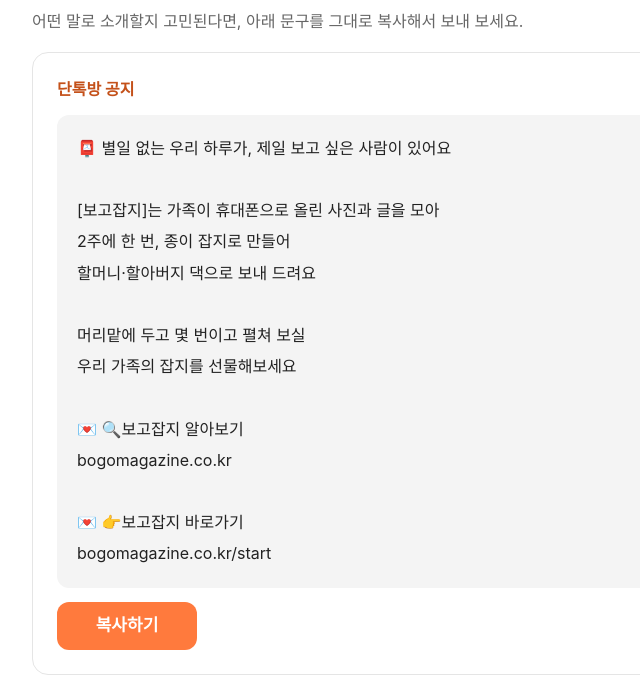
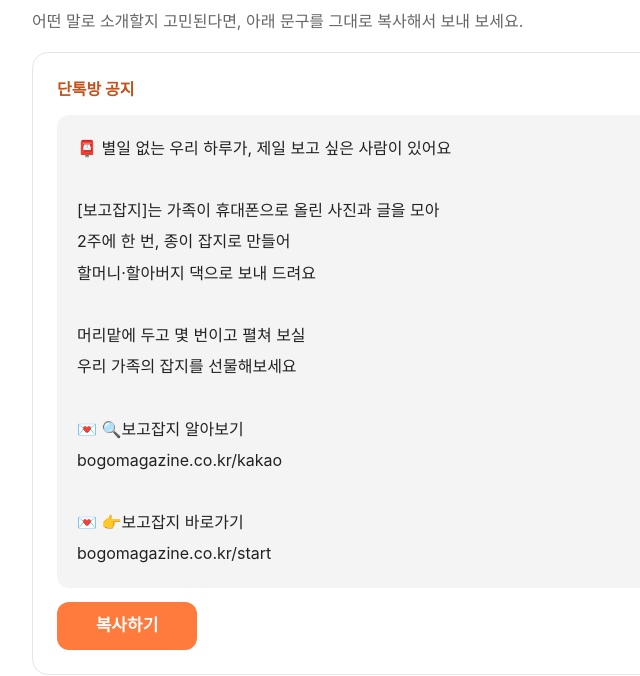
Before and after one commit to bogomagazine/bogomagazine.github.io, a plain HTML site: page share.html in a window 1280 px wide. Shown: the part 1491-2167 px from the top of the page, 228-868 px from the left. Drawn offline with Linux system fonts and the light colour scheme; a web font is replaced by a local one.

Commit message:
feat: /share 단톡방 공지 '알아보기' 링크를 /kakao 로 (카톡 유입 구분)
Co-Authored-By: Claude Opus 5.5 <noreply@anthropic.com>

```diff
--- a/share.html
+++ b/share.html
@@ -68,7 +68,7 @@
 우리 가족의 잡지를 선물해보세요
 
 💌 🔍보고잡지 알아보기
-bogomagazine.co.kr
+bogomagazine.co.kr/kakao
 
 💌 👉보고잡지 바로가기
 bogomagazine.co.kr/start</pre>
```
